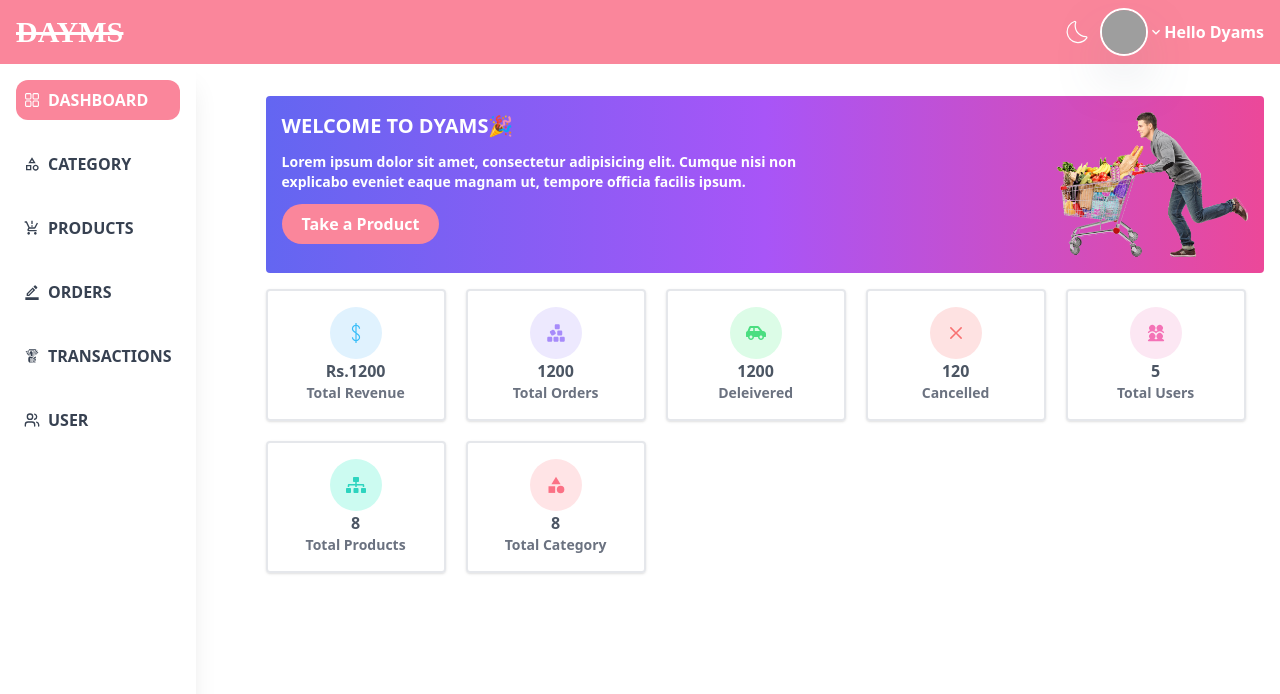
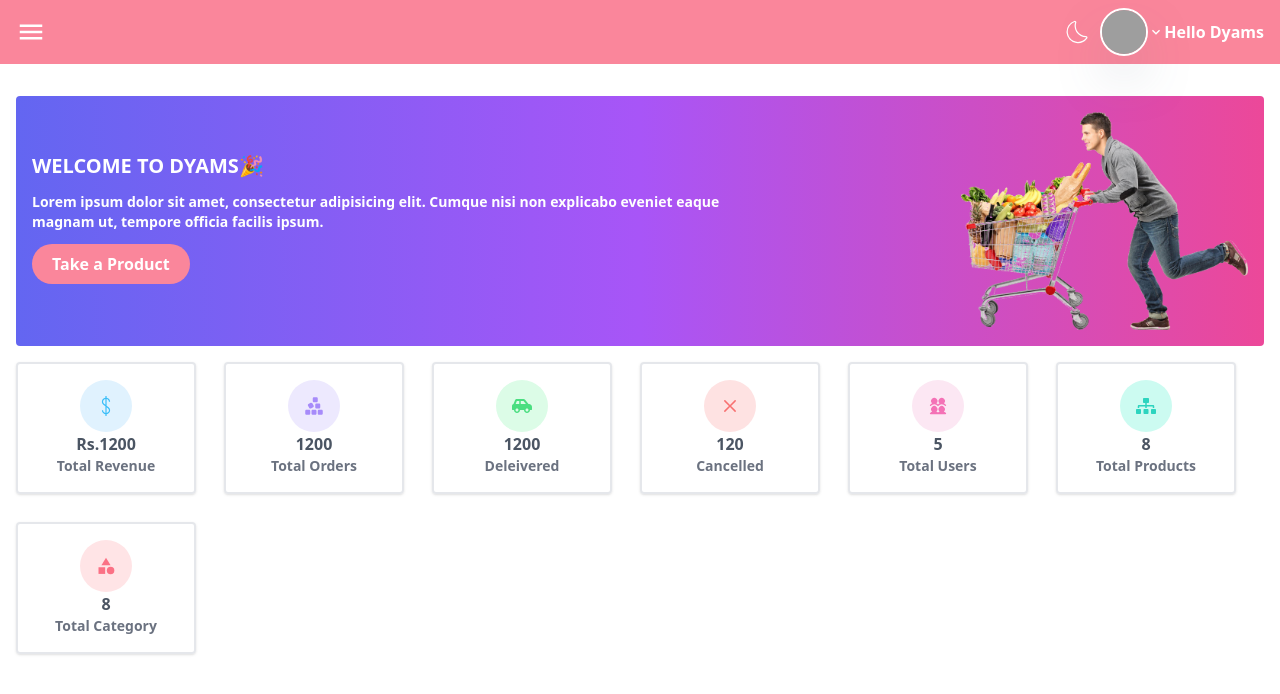
Before and after one commit to dammar093/admin-dashboard, a React (Vite) app: page / in a window 1280 px wide. Shown: the top 694 px of the page. Built offline with nearby package versions, Linux system fonts and the light colour scheme; grey boxes are pictures that could not be loaded.

Commit message:
improve sidebar

```diff
--- a/src/app/store.js
+++ b/src/app/store.js
@@ -7,6 +7,7 @@
 import imageReducer from '../feature/image/imageSlice'
 import colorReducer from '../feature/color/colorSlice'
 import sizeReducer from '../feature/size/sizeSlice'
+import sidebarReducer from '../feature/sidebar/sidebarSlice'
 
 export const store=configureStore({
   reducer:{
@@ -17,6 +18,7 @@
     category:categoryReducer,
     image:imageReducer,
     color:colorReducer,
-    size:sizeReducer
+    size:sizeReducer,
+    sidebar:sidebarReducer
   }
 })
--- a/src/components/navbar/Navbar.jsx
+++ b/src/components/navbar/Navbar.jsx
@@ -1,11 +1,12 @@
 import React, { useState, useEffect } from 'react'
 import { Link } from 'react-router-dom'
 import { FaRegUser } from "react-icons/fa";
-import { MdKeyboardArrowDown } from "react-icons/md";
+import { MdKeyboardArrowDown, MdMenu, MdClose } from "react-icons/md";
 import { CiLight } from "react-icons/ci";
 import { CiDark } from "react-icons/ci";
 import { darkMode, lightMode } from '../../feature/theme/themeSlice';
 import { useDispatch, useSelector } from 'react-redux';
+import { toggleSidebar } from '../../feature/sidebar/sidebarSlice';
 
 
 
@@ -15,7 +16,7 @@
   const dispatch = useDispatch()
 
   const themeMode = useSelector(state => state.themeMode.themeMode)
-
+  const sidebar = useSelector(state => state.sidebar.sidebar)
 
 
   const handelLightMode = () => {
@@ -38,7 +39,11 @@
 
   return (
     <header className='bg-[#FA869B] w-full h-16 flex justify-between items-center p-4 sticky top-0 z-10'>
-      <div><span className='text-3xl text-white font-semibold line-through font-[cursive] uppercase'><Link to="/">Dayms</Link></span></div>
+      <div>
+        {
+          sidebar ? <MdMenu className='text-3xl font-semibold text-white cursor-pointer ' onClick={() => dispatch(toggleSidebar(false))} /> : <MdClose className='text-3xl font-semibold text-white cursor-pointer ' onClick={() => dispatch(toggleSidebar(true))} />
+        }
+      </div>
       <div>
         <div className=' relative flex items-center gap-2'>
           <div>
--- a/src/components/sidebar/Sidebar.jsx
+++ b/src/components/sidebar/Sidebar.jsx
@@ -1,16 +1,18 @@
 import React from 'react'
 import { RxDashboard } from "react-icons/rx";
-import { NavLink } from 'react-router-dom'
+import { Link, NavLink } from 'react-router-dom'
 import { MdOutlineProductionQuantityLimits, MdOutlineCategory, MdOutlineBorderColor } from "react-icons/md";
 import { LuUsers } from "react-icons/lu";
 import { GiTakeMyMoney } from "react-icons/gi";
 
 
-
 const Sidebar = () => {
   return (
-    <aside className='h-screen  z-10 dark:bg-slate-900 fixed top-16 left-0 shadow-xl '>
+    <aside className='h-screen  z-10 dark:bg-slate-900 fixed top-16 left-0 shadow-xl bg-slate-400 md:bg-white'>
       <div>
+        <div className='my-2 flex justify-center items-center'>
+          <Link to='/' className='text-3xl text-gray-600 font-extrabold dark:text-white uppercase text-center'>Dyams</Link>
+        </div>
         <div className='m-2 p-2'>
           <NavLink to="/" className={(({ isActive }) => isActive ? "bg-[#FA869B] text-white text-l font-semibold p-2 flex rounded-xl gap-2 items-center uppercase" : "flex gap-2 text-l font-semibold items-center dark:text-white text-gray-700 p-2 rounded-lg uppercase hover:bg-[#FA869B] hover:text-white hover:rounded-xl")} > <RxDashboard /> Dashboard</NavLink>
         </div>
--- /dev/null
+++ b/src/feature/sidebar/sidebarSlice.js
@@ -0,0 +1,19 @@
+import { createSlice } from "@reduxjs/toolkit";
+
+const initialState={
+  sidebar:true,
+}
+
+export const sidebarSlice=createSlice({
+  name:'sidebar',
+  initialState,
+  reducers:{
+    toggleSidebar:(state,action)=>{
+      state.sidebar=action.payload
+    }
+  }
+})
+
+export const {toggleSidebar} = sidebarSlice.actions
+
+export default sidebarSlice.reducer
--- a/src/pages/category/Category.jsx
+++ b/src/pages/category/Category.jsx
@@ -9,6 +9,7 @@
 const Category = () => {
 
   const categories = useSelector(state => state.category.category)
+  const sidebar = useSelector(state => state.sidebar.sidebar)
   const dispatch = useDispatch()
   const [name, setName] = useState('')
   const [image, setImage] = useState('')
@@ -22,10 +23,10 @@
 
   return (
     <div className='dark:bg-slate-900 flex w-full'>
-      <div className='md:w-[20%] hidden md:block'>
+      <div className={sidebar ? `md:w-[20%] hidden w-full` : `block w-full md:w-[20%]`}>
         <Sidebar />
       </div>
-      <div className='min-h-screen dark:bg-slate-900 md:w-[80%] w-full  p-4'>
+      <div className={sidebar ? 'dark:bg-slate-900  w-full min-h-screen p-2' : ' dark:bg-slate-900 md:w-[80%] w-full min-h-screen p-2'}>
 
         <div className='my-10 border-dashed border-2 border-gray-400 p-4'>
           <form className='flex flex-wrap gap-2 w-full items-center' onSubmit={handelsubmit}>
--- a/src/pages/dashboard/Dashboard.jsx
+++ b/src/pages/dashboard/Dashboard.jsx
@@ -17,6 +17,7 @@
   const products = useSelector(state => state.products.products)
   const categories = useSelector(state => state.category.category)
   const user = useSelector(state => state.user.user)
+  const sidebar = useSelector(state => state.sidebar.sidebar)
   const data = [
     {
       id: 1,
@@ -78,13 +79,13 @@
   ]
   return (
     <div className='dark:bg-slate-900 flex w-full justify-between p-4'>
-      <div className='md:w-[20%] hidden md:block'>
+      <div className={sidebar ? `md:w-[20%] hidden w-full` : `block`}>
         <Sidebar />
       </div>
-      <div className=' dark:bg-slate-900 md:w-[80%] w-full'>
+      <div className={sidebar ? 'dark:bg-slate-900  w-full' : ' dark:bg-slate-900 md:w-[80%] w-full'}>
         <div className="bg-gradient-to-r from-indigo-500 via-purple-500 to-pink-500 p-4 w-full mt-4 flex justify-between rounded ">
           <div>
-            <div className='md:w-3/4 w-full '>
+            <div className={sidebar ? 'mt-10 md:w-3/4 w-full' : 'md:w-3/4 w-full '}>
               <h2 className='text-white text-xl font-semibold'>WELCOME TO DYAMS🎉</h2>
 
               <p className='text-white text-sm font-semibold my-3'> Lorem ipsum dolor sit amet, consectetur adipisicing elit. Cumque nisi non explicabo eveniet eaque magnam ut, tempore officia facilis ipsum.</p>
@@ -97,7 +98,7 @@
             <img className='w-full h-[100%] object-cover' src={cart} alt="" />
           </div>
         </div>
-        <div className='flex  gap-2 justify-between  md:gap-5 md:justify-stretch  flex-wrap mt-4'>
+        <div className={sidebar ? 'flex  gap-2 justify-between  md:gap-7 md:justify-stretch  flex-wrap mt-4' : 'flex  gap-2 justify-between  md:gap-5 md:justify-stretch  flex-wrap mt-4'}>
           {
             data.map((item) => (
               <DashboardItem key={item.id} item={item} />
--- a/src/pages/order/Order.jsx
+++ b/src/pages/order/Order.jsx
@@ -9,14 +9,17 @@
 
 const Order = () => {
   const orders = useSelector(state => state.order.order)
+  const sidebar = useSelector(state => state.sidebar.sidebar)
+  // console.log(sidebar);
   const dispatch = useDispatch()
+
   return (
     <div className='dark:bg-slate-900 flex w-full'>
-      <div className='md:w-[20%] hidden md:block'>
+      <div className={sidebar ? 'md:w-[20%] hidden w-full' : `block md:w-[20%]  w-full`}>
         <Sidebar />
       </div>
-      <div className='min-h-screen dark:bg-slate-900 md:w-[80%] w-full  p-4'>
-        <input className="float-right	my-2 boredr-2 border-gray-600 px-4 py-1 rounded  dark:text-white text-gray-600 border-2 border-solid dark:bg-slate-800 " type="text" placeholder='search...'
+      <div className={sidebar ? 'dark:bg-slate-900  w-full min-h-screen p-2' : ' dark:bg-slate-900 md:w-[80%] w-full min-h-screen p-2'}>
+        <input className="float-right	my-2 boredr-2 border-gray-400 px-4 py-1 rounded  dark:text-white text-gray-600 border-2 border-solid dark:bg-slate-800 " type="text" placeholder='search...'
           onChange={(e) => dispatch(search(e.target.value))}
         />
         <div className=' w-full overflow-x-auto '>
--- a/src/pages/products/Products.jsx
+++ b/src/pages/products/Products.jsx
@@ -12,7 +12,7 @@
 
 const Products = () => {
   const products = useSelector(state => state.products.products)
-  console.log(products);
+  // console.log(products);
   const dispatch = useDispatch()
   const [url, setUrl] = useState('')
   const [color, setColor] = useState('')
@@ -27,6 +27,7 @@
   const colors = useSelector(state => state.color.color)
   const sizes = useSelector(state => state.size.size)
   const category = useSelector(state => state.category.category)
+  const sidebar = useSelector(state => state.sidebar.sidebar)
 
   const handelImage = () => {
     dispatch(addImage(url))
@@ -50,10 +51,10 @@
 
   return (
     <div className='dark:bg-slate-900 flex w-full'>
-      <div className='md:w-[20%] hidden md:block'>
+      <div className={sidebar ? 'md:w-[20%] hidden w-full' : `block md:w-[20%]  w-full`}>
         <Sidebar />
       </div>
-      <div className='min-h-screen dark:bg-slate-900 md:w-[80%] w-full  p-4'>
+      <div className={sidebar ? 'dark:bg-slate-900  w-full min-h-screen p-2' : ' dark:bg-slate-900 md:w-[80%] w-full min-h-screen '}>
         <div className='my-10 border-dashed border-2 border-gray-400 p-4'>
           <form className='flex flex-wrap gap-2 w-full items-center' onSubmit={handelProducts}>
             <div className='w-full flex items-center gap-1 '>
--- a/src/pages/transaction/Transaction.jsx
+++ b/src/pages/transaction/Transaction.jsx
@@ -1,12 +1,15 @@
 import React from 'react'
 import Sidebar from '../../components/sidebar/Sidebar'
-
+import { useSelector } from 'react-redux'
 
 const Transaction = () => {
+  const sidebar = useSelector(state => state.sidebar.sidebar)
   return (
     <div className='dark:bg-slate-900 flex w-full'>
-      <Sidebar />
-      <div className='h-screen dark:bg-slate-900'>
+      <div className={sidebar ? `md:w-[20%] hidden w-full` : `block w-full md:w-[20%]`}>
+        <Sidebar />
+      </div>
+      <div className={sidebar ? 'dark:bg-slate-900  w-full min-h-screen p-2' : ' dark:bg-slate-900 md:w-[80%] w-full min-h-screen p-2'}>
 
       </div>
     </div>
--- a/src/pages/user/User.jsx
+++ b/src/pages/user/User.jsx
@@ -6,15 +6,17 @@
 
 const User = () => {
   const users = useSelector(state => state.user.user);
+  const sidebar = useSelector(state => state.sidebar.sidebar);
   const dispatch = useDispatch()
   return (
     <div className='dark:bg-slate-900 flex w-full'>
-      <div className='md:w-[20%] hidden md:block'>
+      <div className={sidebar ? `md:w-[20%] hidden w-full` : `block w-full md:w-[20%]`}>
         <Sidebar />
       </div>
-      <div className='min-h-screen dark:bg-slate-900 md:w-[80%] w-full p-2 mt-4'>
 
-        <input className="float-right	my-2 boredr-2 border-gray-600 px-4 py-1 rounded  dark:text-white text-gray-600 border-2 border-solid dark:bg-slate-800" type="text" placeholder='search...'
+      <div className={sidebar ? 'dark:bg-slate-900  w-full min-h-screen p-2' : ' dark:bg-slate-900 md:w-[80%] w-full min-h-screen p-2'}>
+
+        <input className="float-right	my-2 boredr-2 border-gray-400 px-4 py-1 rounded  dark:text-white text-gray-600 border-2 border-solid dark:bg-slate-800" type="text" placeholder='search...'
           onChange={(e) => dispatch(search(e.target.value))}
         />
         <table className="table-auto overflow-x-auto w-full p-2 ">
```
